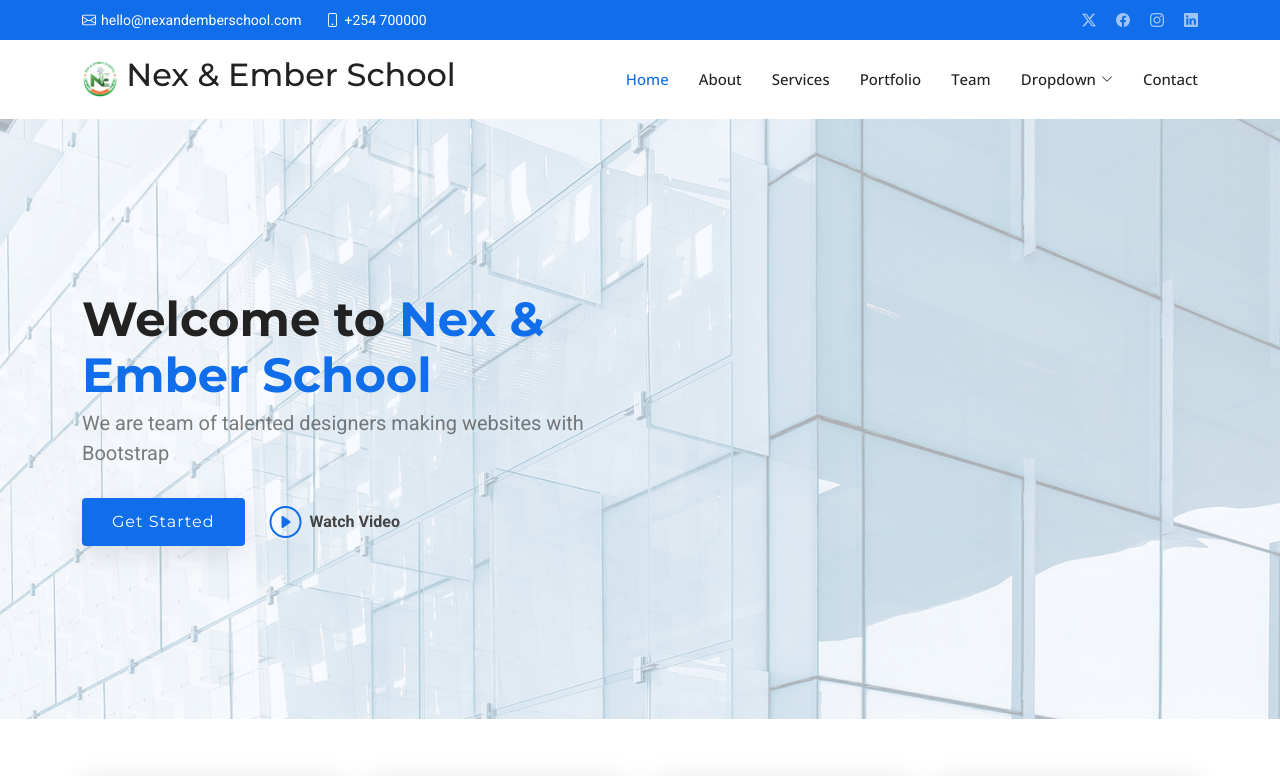
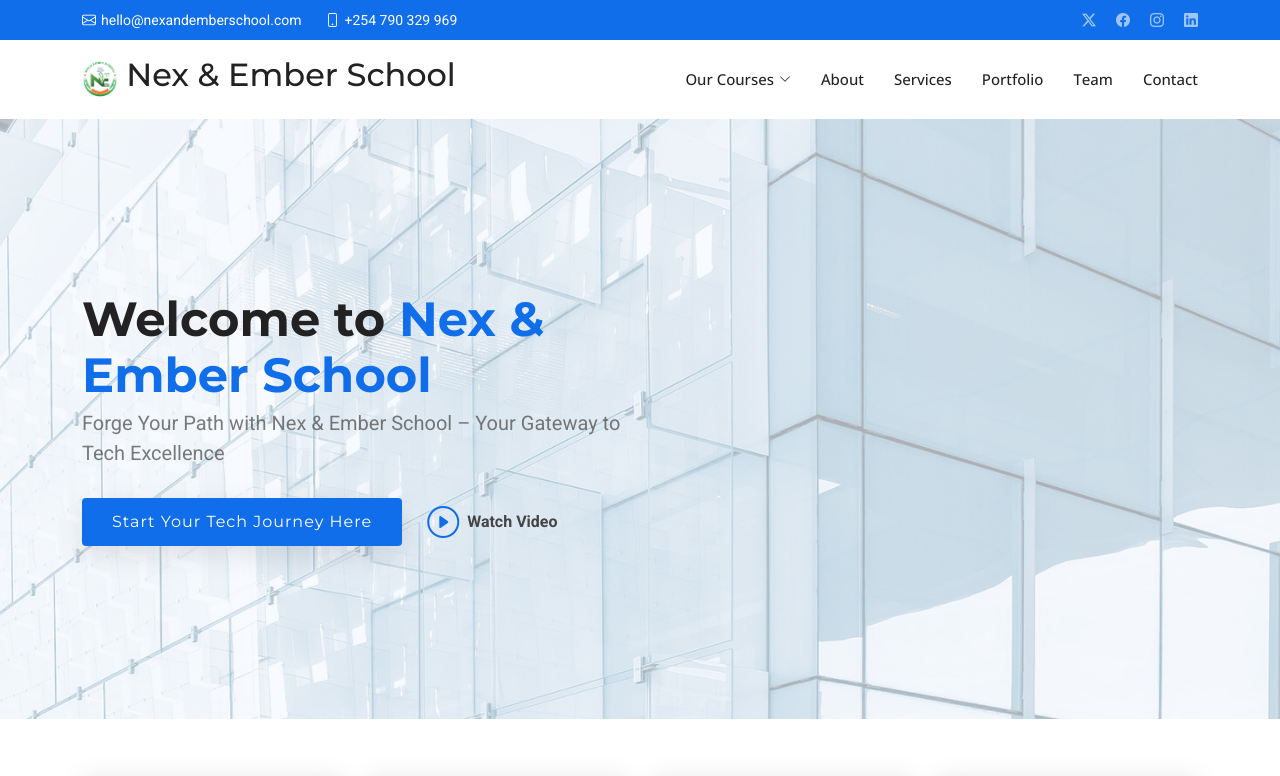
Before and after one commit to mathewchalo7/N-E-Website, a plain HTML site: page index.html in a window 1280 px wide. Shown: the top 776 px of the page. Drawn offline with nearby package versions, Linux system fonts and the light colour scheme.

Commit message:
updated index.html

```diff
--- a/index.html
+++ b/index.html
@@ -52,7 +52,7 @@
       <div class="container d-flex justify-content-center justify-content-md-between">
         <div class="contact-info d-flex align-items-center">
           <i class="bi bi-envelope d-flex align-items-center"><a href="mailto:contact@example.com">hello@nexandemberschool.com</a></i>
-          <i class="bi bi-phone d-flex align-items-center ms-4"><span>+254 700000</span></i>
+          <i class="bi bi-phone d-flex align-items-center ms-4"><span>+254 790 329 969</span></i>
         </div>
         <div class="social-links d-none d-md-flex align-items-center">
           <a href="#" class="twitter"><i class="bi bi-twitter-x"></i></a>
@@ -74,28 +74,29 @@
 
         <nav id="navmenu" class="navmenu">
           <ul>
-            <li><a href="#hero" class="active">Home</a></li>
-            <li><a href="#about">About</a></li>
-            <li><a href="#services">Services</a></li>
-            <li><a href="#portfolio">Portfolio</a></li>
-            <li><a href="#team">Team</a></li>
-            <li class="dropdown"><a href="#"><span>Dropdown</span> <i class="bi bi-chevron-down toggle-dropdown"></i></a>
+            <li class="dropdown"><a href="#"><span>Our Courses</span> <i class="bi bi-chevron-down toggle-dropdown"></i></a>
               <ul>
-                <li><a href="#">Dropdown 1</a></li>
-                <li class="dropdown"><a href="#"><span>Deep Dropdown</span> <i class="bi bi-chevron-down toggle-dropdown"></i></a>
+                <li><a href="#">Technical Writing Core</a></li>
+                <!-- <li class="dropdown"><a href="#"><span>Deep Dropdown</span> <i class="bi bi-chevron-down toggle-dropdown"></i></a>
                   <ul>
                     <li><a href="#">Deep Dropdown 1</a></li>
                     <li><a href="#">Deep Dropdown 2</a></li>
                     <li><a href="#">Deep Dropdown 3</a></li>
                     <li><a href="#">Deep Dropdown 4</a></li>
                     <li><a href="#">Deep Dropdown 5</a></li>
-                  </ul>
+                  </ul> -->
                 </li>
-                <li><a href="#">Dropdown 2</a></li>
+                <!-- <li><a href="#">Dropdown 2</a></li>
                 <li><a href="#">Dropdown 3</a></li>
-                <li><a href="#">Dropdown 4</a></li>
+                <li><a href="#">Dropdown 4</a></li> -->
               </ul>
             </li>
+            <!-- <li><a href="#hero" class="active">Home</a></li> -->
+            <li><a href="#about">About</a></li>
+            <li><a href="#services">Services</a></li>
+            <li><a href="#portfolio">Portfolio</a></li>
+            <li><a href="#team">Team</a></li>
+
             <li><a href="#contact">Contact</a></li>
           </ul>
           <i class="mobile-nav-toggle d-xl-none bi bi-list"></i>
@@ -116,9 +117,9 @@
         <div class="row gy-4">
           <div class="col-lg-6 order-2 order-lg-1 d-flex flex-column justify-content-center" data-aos="zoom-out">
             <h1>Welcome to <span>Nex & Ember School</span></h1>
-            <p>We are team of talented designers making websites with Bootstrap</p>
+            <p>Forge Your Path with Nex & Ember School – Your Gateway to Tech Excellence</p>
             <div class="d-flex">
-              <a href="#about" class="btn-get-started">Get Started</a>
+              <a href="#about" class="btn-get-started">Start Your Tech Journey Here</a>
               <a href="https://www.youtube.com/watch?v=Y7f98aduVJ8" class="glightbox btn-watch-video d-flex align-items-center"><i class="bi bi-play-circle"></i><span>Watch Video</span></a>
             </div>
           </div>
```
